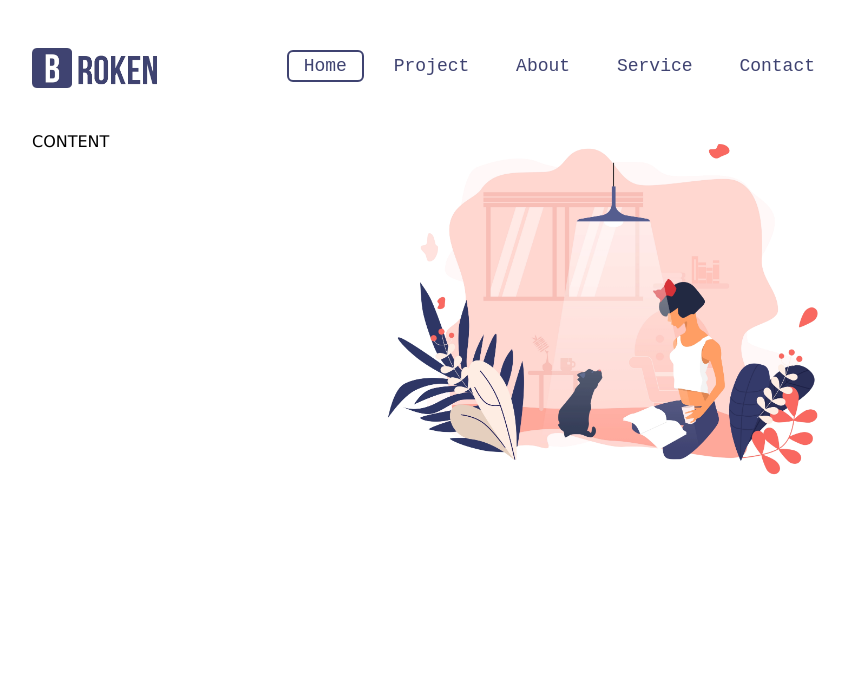
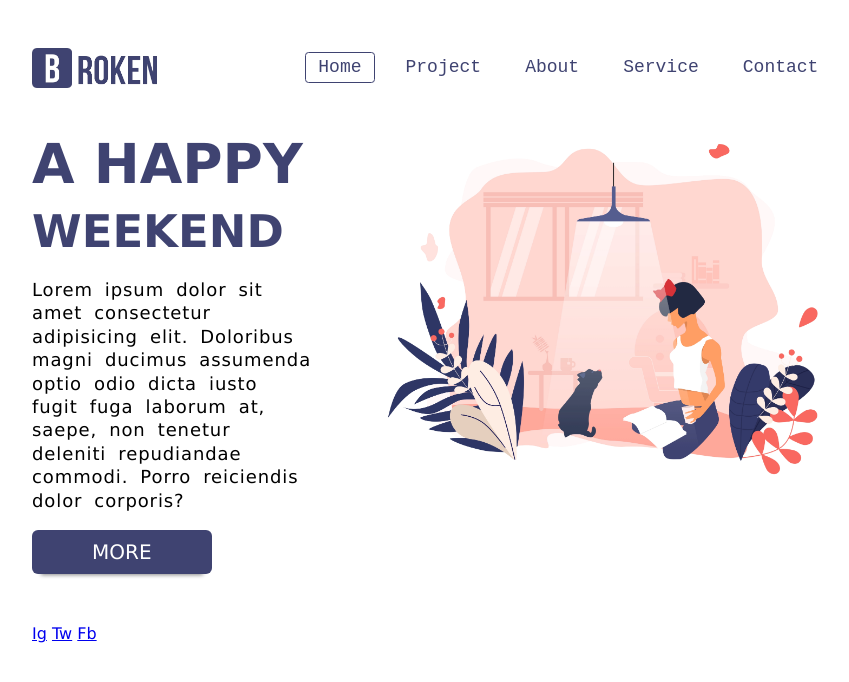
Before and after one commit to PoPe-git/03-katukas, a website: page index.html in a window 1280 px wide. Shown: the whole page, without its empty margins (208-1057 px from the left). Drawn offline with Linux system fonts and the light colour scheme.

Commit message:
udate main content

```diff
--- a/index.html
+++ b/index.html
@@ -14,7 +14,9 @@
     <meta name="msapplication-TileColor" content="#da532c">
     <meta name="theme-color" content="#ffffff">
     <style>
-  body {}
+         body {
+            font-family: 'Gill Sans', 'Gill Sans MT', Calibri, 'Trebuchet MS', sans-serif;
+        }
 
         header {
             display: inline-block;
@@ -30,23 +32,23 @@
 
         header>nav {
             float: right;
-            margin-top: 2.2px;
+            margin-top: 3.8px;
         }
 
         nav>a {
             display: inline-block;
-            padding: 5px;
-            padding-left: 15px;
-            padding-right: 15px;
-            margin-left: 5px;
+            padding: 0.3em;
+            padding-left: 0.7em;
+            padding-right: 0.7em;
+            margin-left: 0.5em;
             font-family: monospace;
             font-size: 18px;
-            line-height: 100%;
-            /* line-height: 1em; */
+            line-height: 1em;
             text-decoration: none;
             color: #3F4371;
-            border: 2px solid transparent;
-            border-radius: 6px;
+            border: 0.1em solid transparent;
+            border-radius: 0.2em;
+            transition: all 0.5s;
         }
 
         nav>a:first-child {
@@ -69,6 +71,49 @@
             float: left;
         }
 
+        h1 {
+            margin: 0;
+            font-size: 55px;
+            text-transform: uppercase;
+            color: #3F4371;
+        }
+
+        h1>span {
+            font-size: 45px;
+        }
+
+        p {
+            font-size: 18px;
+            line-height: 1.3em;
+            letter-spacing: 0.05em;
+            word-spacing: 0.3em;
+        }
+
+        main>div>a {
+            display: inline-block;
+            padding: 0.5em;
+            padding-left: 3em;
+            padding-right: 3em;
+            font-size: 20px;
+            text-transform: uppercase;
+            text-decoration: none;
+            color: #fff;
+            background-color: #3F4371;
+            border-radius: 0.3em;
+            box-shadow: 0px 0.5em 0.2em -0.45em #888;
+            transition: all 1s;
+        }
+
+        main>div>a:hover {
+            box-shadow: 0px 0.6em 0.4em -0.5em #555;
+        }
+
+        div>div {
+            margin-top: 50px;
+        }
+
+        div>div>a {}
+
         main>img {
             width: 60%;
             float: right;
@@ -89,8 +134,15 @@
     </header>
 
     <main>
-        <div>
-            CONTENT
+         <div>
+            <h1>A happy <span>weekend</span></h1>
+            <p>Lorem ipsum dolor sit amet consectetur adipisicing elit. Doloribus magni ducimus assumenda optio odio dicta iusto fugit fuga laborum at, saepe, non tenetur deleniti repudiandae commodi. Porro reiciendis dolor corporis?</p>
+            <a href="#">More</a>
+            <div>
+                <a href="#">Ig</a>
+                <a href="#">Tw</a>
+                <a href="#">Fb</a>
+            </div>
         </div>
         <img src="./img/main-image.png" alt="Yoga">
     </main>
```
